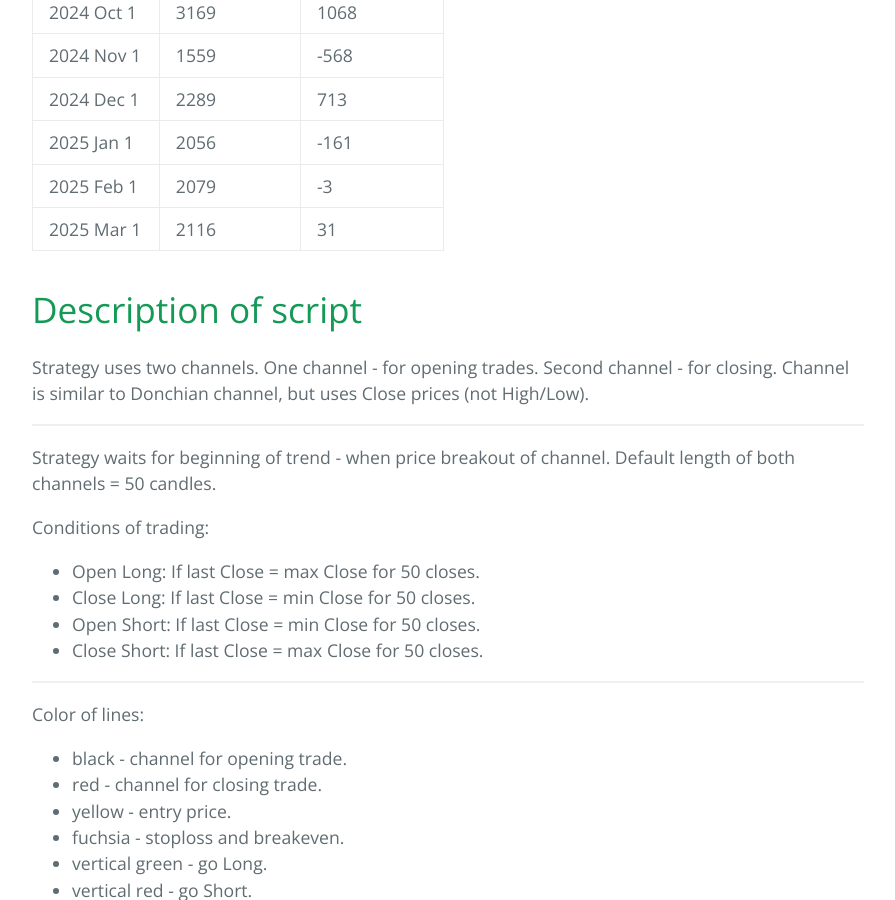
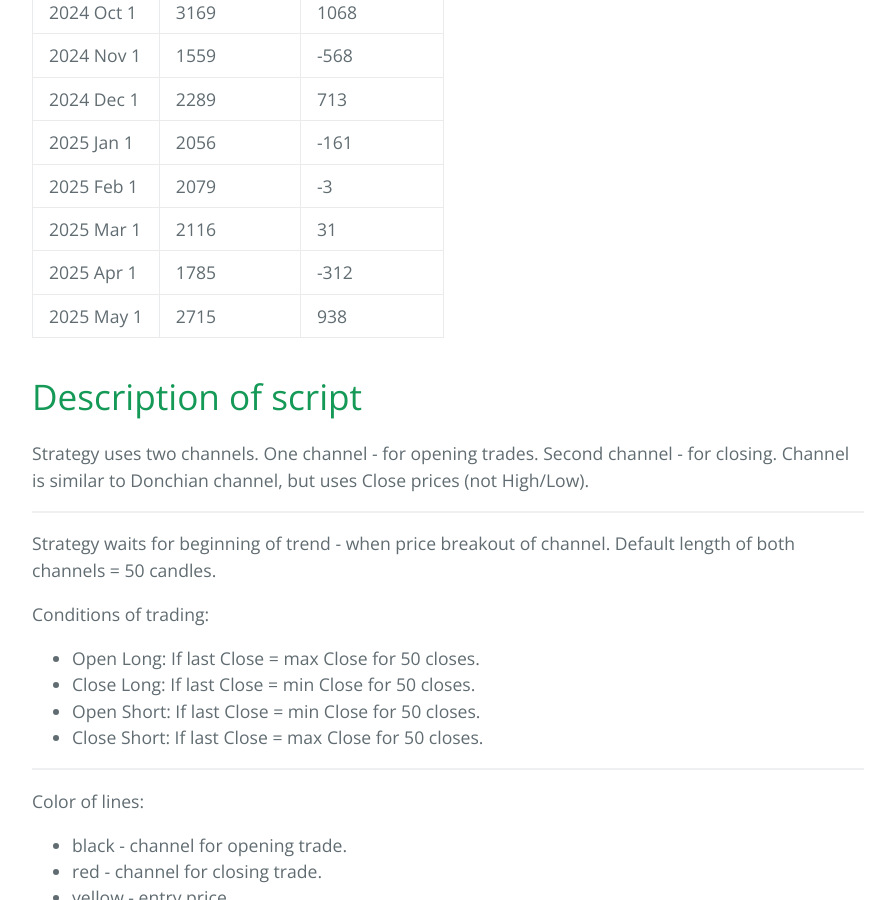
Before and after one commit to sergeyen7/sergeyen7.github.io, a Jekyll site: the page built from index.md, in a window 1280 px wide and 900 px high, scrolled down 3896 px. Shown: the whole window, without its empty margins (192-1087 px from the left). Built offline with Jekyll 4.4.1, drawn with Linux system fonts in a browser that asks for light colours; nearby versions of some CDN libraries.

Commit message:
Update index.md

```diff
--- a/index.md
+++ b/index.md
@@ -98,6 +98,8 @@ Trading results can be seen at the link. You don't need to register or connect a
 | 2025 Jan 1 |           2056 |           -161 |
 | 2025 Feb 1 |           2079 |             -3 |
 | 2025 Mar 1 |           2116 |             31 |
+| 2025 Apr 1 |           1785 |           -312 |
+| 2025 May 1 |           2715 |            938 |
 
 # Description of script
 
```
